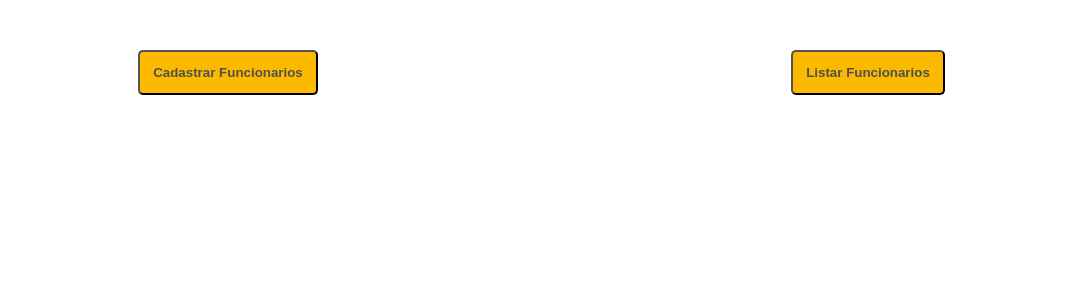
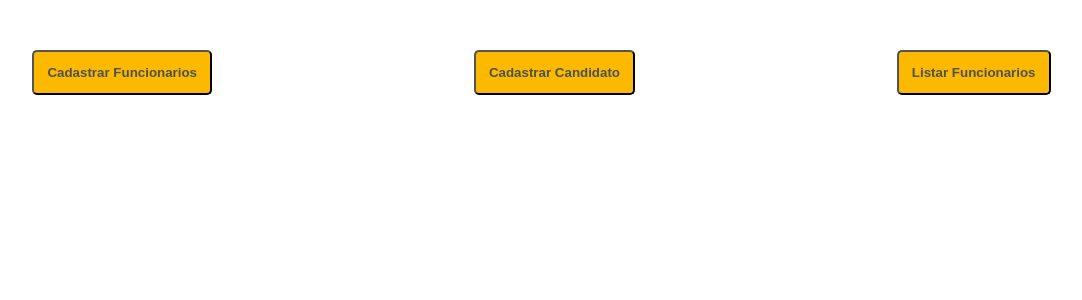
Before and after one commit to projectcipa/Cipa-Project-Main, a PHP site: page / in a window 1280 px wide. Shown: the part 47-347 px from the top of the page, without its empty margins (111-1193 px from the left). Run offline with PHP 8.4, Linux system fonts and the light colour scheme; some libraries are stand-ins or nearby versions.

Commit message:
Update index.php

```diff
--- a/index.php
+++ b/index.php
@@ -19,6 +19,10 @@
 
         <a href="./views/cadastroFuncionarios.php">
             <button>Cadastrar Funcionarios</button>
+        </a>
+
+        <a href="./views/CadastroCandidato.php">
+            <button>Cadastrar Candidato</button>
         </a>
 
          <a href="./views/listarFuncionarios.php">
@@ -52,4 +56,5 @@
     ?>-->
 
 </body>
+
 </html>
```
